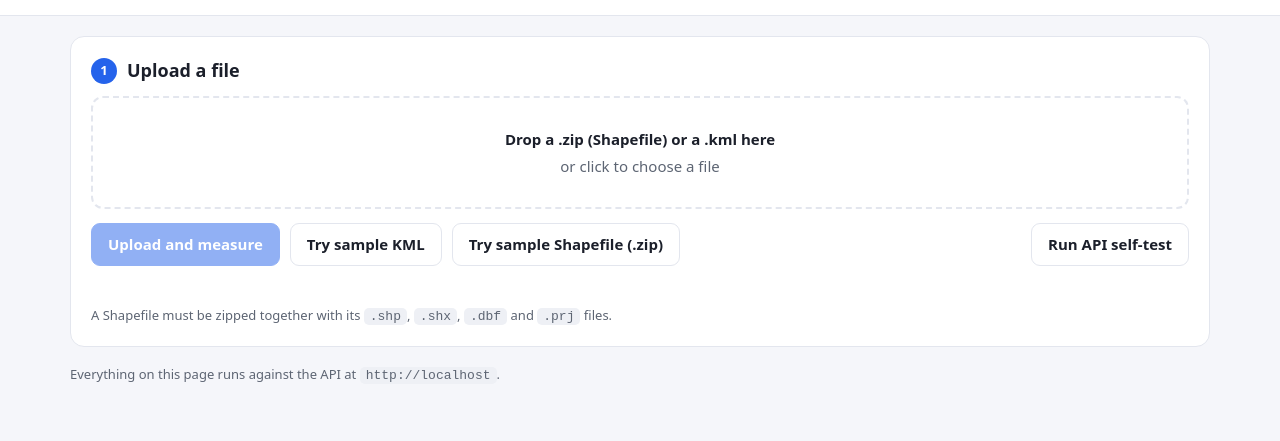
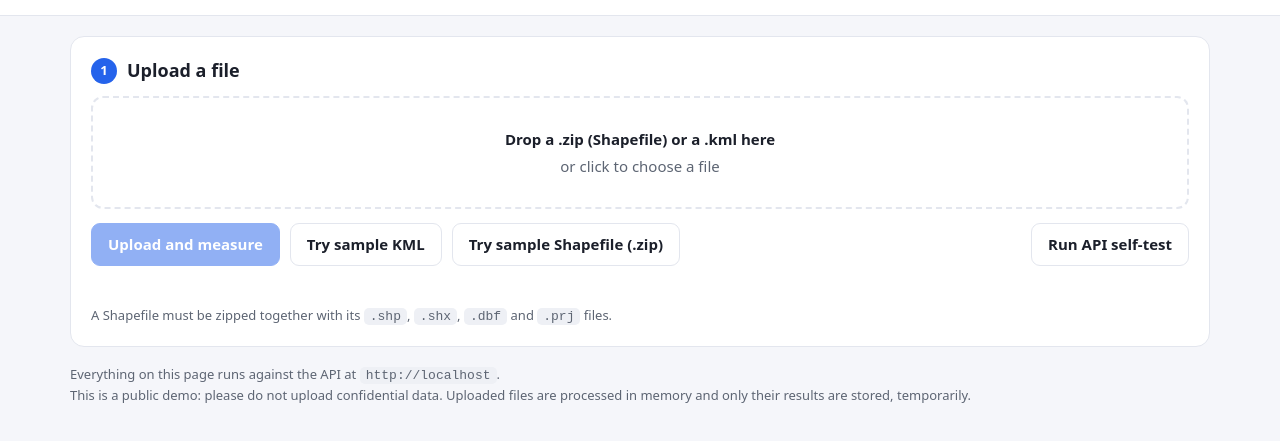
Before and after one commit to ashishnanda19/geospatial-measurement-api, a plain HTML site: page app/static/index.html in a window 1280 px wide. Shown: the part 103-544 px from the top of the page. Drawn offline with Linux system fonts and the light colour scheme; no server answers.

Commit message:
Make the project deployable: PORT-aware Docker image, Render blueprint, deploy guide
The container honours the host-assigned PORT. render.yaml deploys it on Render's free plan with stricter upload limits. The console footer states that it is a public demo. The image was built and the whole suite run on Linux.

```diff
--- a/app/static/index.html
+++ b/app/static/index.html
@@ -112,7 +112,7 @@
     </section>
   </main>
 
-  <footer class="wrap foot">Everything on this page runs against the API at <code id="origin"></code>.</footer>
+  <footer class="wrap foot">Everything on this page runs against the API at <code id="origin"></code>.<br>This is a public demo: please do not upload confidential data. Uploaded files are processed in memory and only their results are stored, temporarily.</footer>
   <script src="/static/app.js"></script>
 </body>
 </html>
```
Also changed, not shown: 3 other files.
